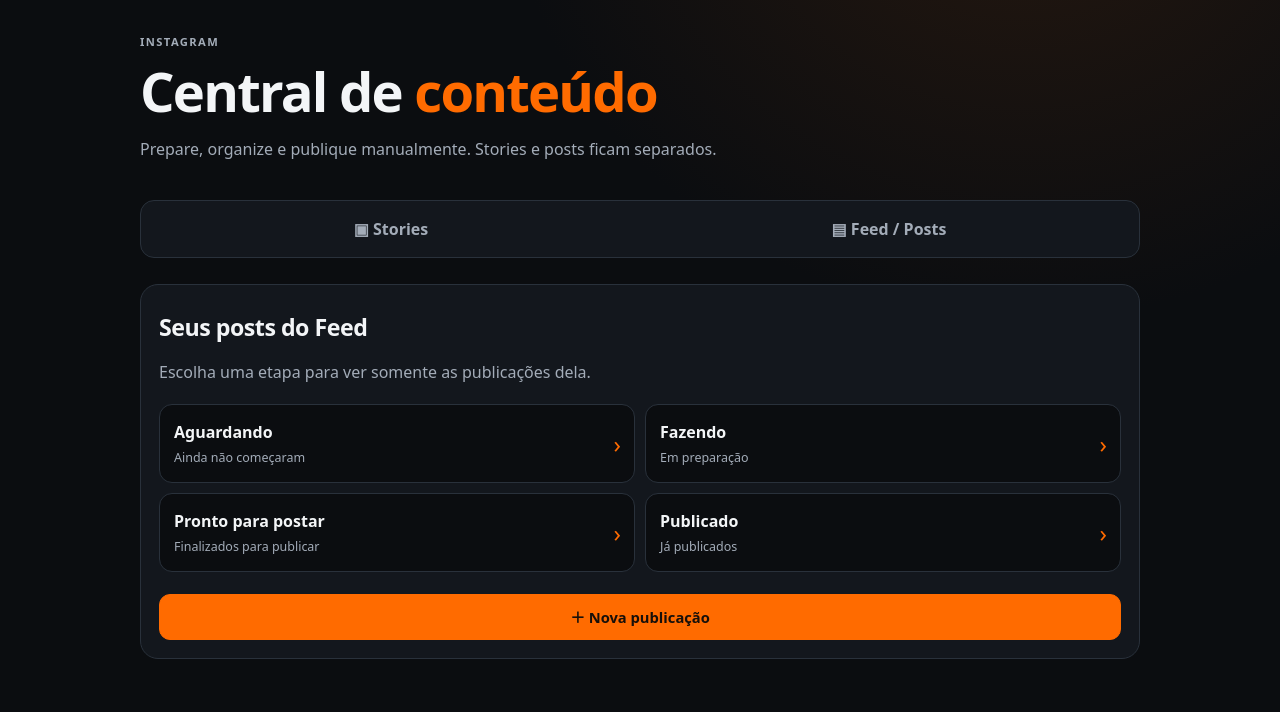
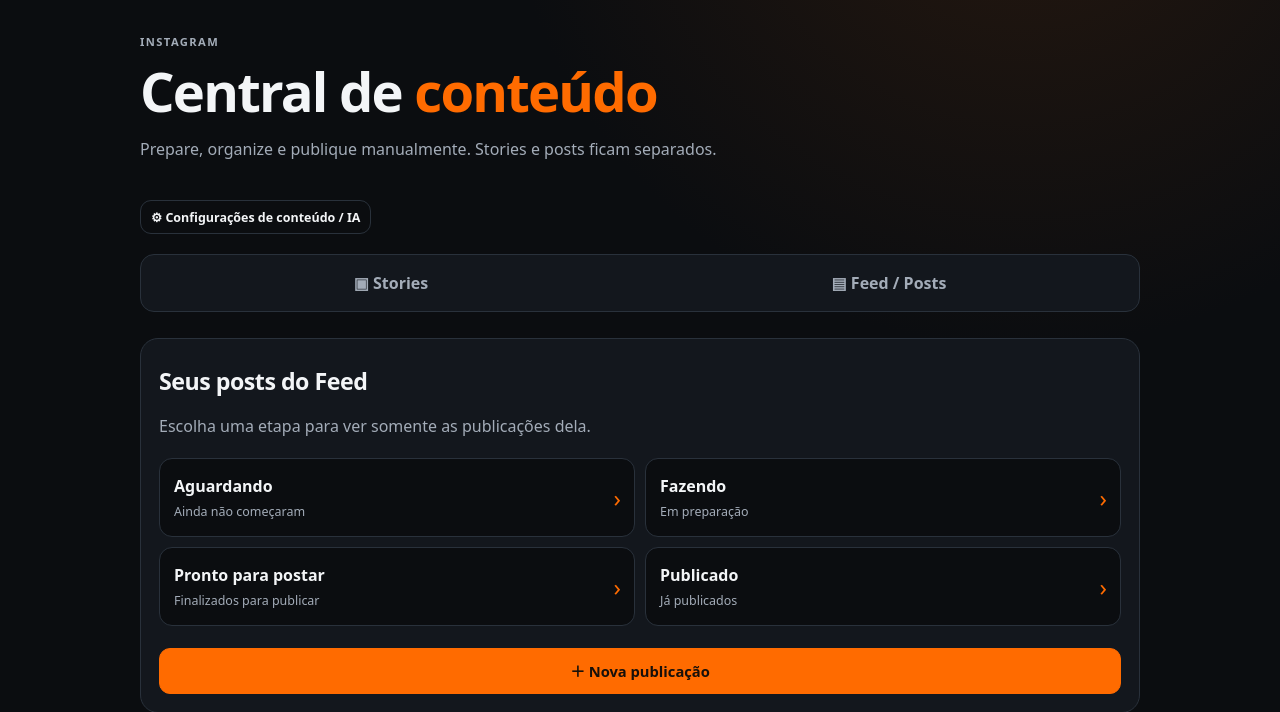
Before and after one commit to gabrielmunhak08-dev/central-afiliados-next., a Python web app: template templates/content.html in a window 1280 px wide. Shown: the part 162-874 px from the top of the page. Run offline with Jinja, Linux system fonts and the light colour scheme; the template is opened without the code that fills it, so the values that code supplies are empty.

Commit message:
Ligar Central de conteúdo ao painel de preferências da IA

```diff
--- a/templates/content.html
+++ b/templates/content.html
@@ -5,6 +5,7 @@
 <section class="section-heading">
   <div><p class="eyebrow">INSTAGRAM</p><h1>Central de <span class="accent">conteúdo</span></h1><p class="muted">Prepare, organize e publique manualmente. Stories e posts ficam separados.</p></div>
 </section>
+<div class="content-settings-link-row"><a class="button button-small button-quiet" href="{{ url_for('content_settings') }}">⚙ Configurações de conteúdo / IA</a></div>
 <nav class="content-tabs">
   <a class="{{ 'active' if tipo == 'story' else '' }}" href="{{ url_for('content', tipo='story') }}">▣ Stories</a>
   <a class="{{ 'active' if tipo == 'post' else '' }}" href="{{ url_for('content', tipo='post') }}">▤ Feed / Posts</a>
@@ -24,6 +25,7 @@
 {% if request.args.get("view") == "new" %}
 <section class="content-create">
   <h2>Preparar publicação</h2>
+  <p class="muted">As regras salvas em <a class="text-link" href="{{ url_for('content_settings') }}">Configurações de conteúdo</a> serão usadas como padrão quando a geração com IA for conectada. Por enquanto, esta etapa salva o rascunho e permite anexar uma imagem pronta.</p>
   {% if products %}
   <form class="form-card" method="post" enctype="multipart/form-data" action="{{ url_for('content') }}">
     <input type="hidden" name="_csrf_token" value="{{ csrf_token() }}">
```
